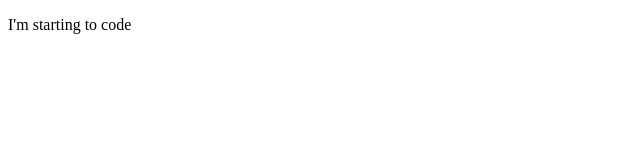
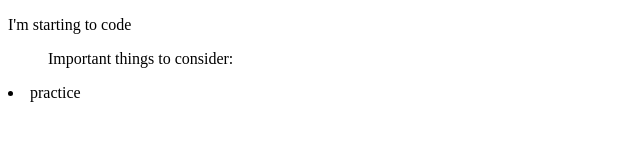
Before and after one commit to gabipayan/practice-w-jaytee, a plain HTML site: page index.html in a window 1280 px wide. Shown: the whole page, without its empty margins (0-640 px from the left). Drawn offline with Linux system fonts and the light colour scheme.

Commit message:
new things

```diff
--- a/index.html
+++ b/index.html
@@ -7,5 +7,7 @@
 </head>
 <body>
     <p>I'm starting to code</p>
+    <ul>Important things to consider:</ul>
+    <li>practice</li>
 </body>
 </html>
```
